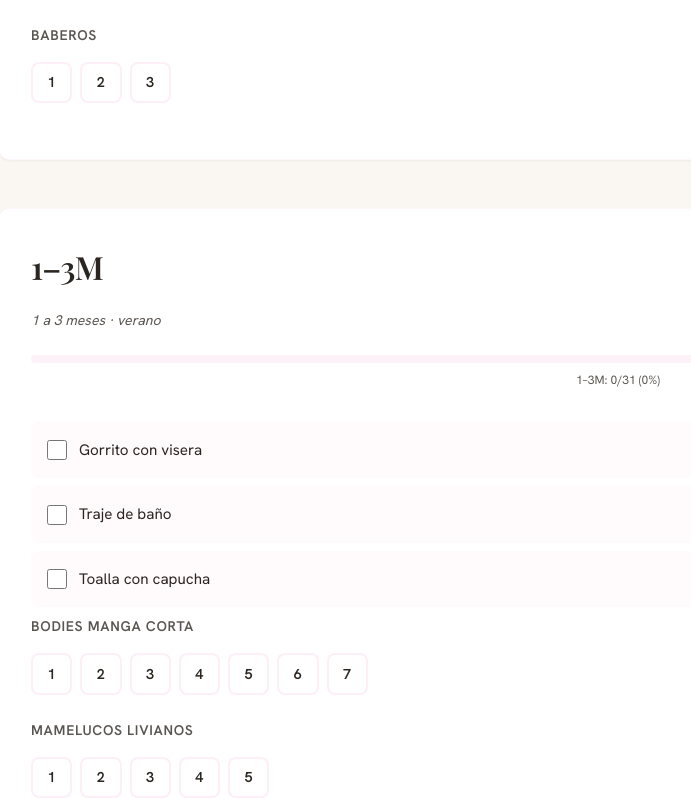
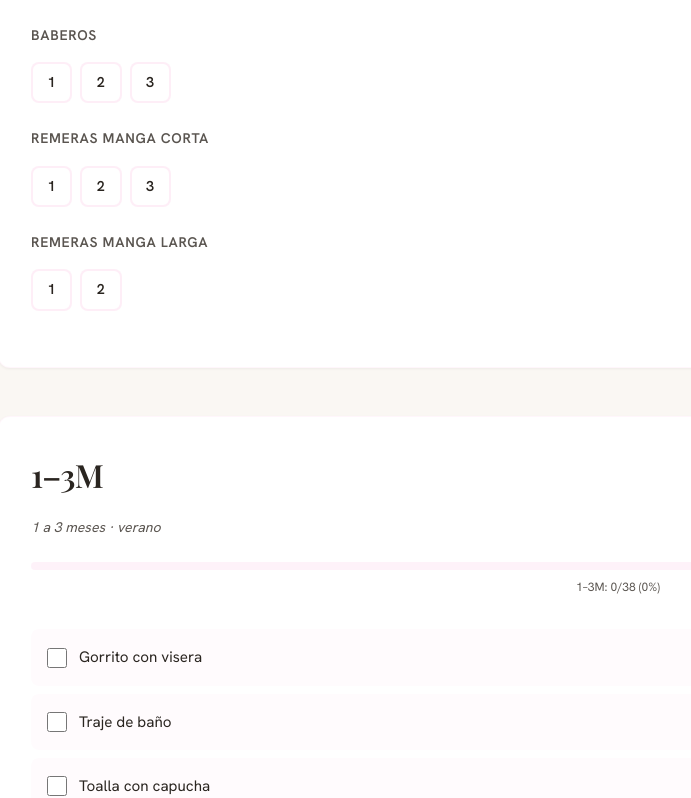
Before and after one commit to Gasudg/wishlist-bebe, a Next.js app: page / in a window 1280 px wide. Shown: the part 1472-2270 px from the top of the page, without its empty margins (22-713 px from the left). Built offline with nearby package versions, Linux system fonts and the light colour scheme; no server answers; the database is empty.

Commit message:
Agregar remeras manga corta y larga por etapa según estación

```diff
--- a/app/data/checklist.ts
+++ b/app/data/checklist.ts
@@ -43,6 +43,18 @@ export const CHECKLIST_SECTIONS: ChecklistSection[] = [
         section: "RN",
       },
       { id: "rn_7", label: "Baberos", quantity: 3, section: "RN" },
+      {
+        id: "rn_8",
+        label: "Remeras manga corta",
+        quantity: 3,
+        section: "RN",
+      },
+      {
+        id: "rn_9",
+        label: "Remeras manga larga",
+        quantity: 2,
+        section: "RN",
+      },
     ],
   },
   {
@@ -91,6 +103,18 @@ export const CHECKLIST_SECTIONS: ChecklistSection[] = [
         id: "1_3m_9",
         label: "Pantalones livianos",
         quantity: 3,
+        section: "1–3M",
+      },
+      {
+        id: "1_3m_10",
+        label: "Remeras manga corta",
+        quantity: 5,
+        section: "1–3M",
+      },
+      {
+        id: "1_3m_11",
+        label: "Remeras manga larga",
+        quantity: 2,
         section: "1–3M",
       },
     ],
@@ -145,6 +169,18 @@ export const CHECKLIST_SECTIONS: ChecklistSection[] = [
         id: "3_6m_8",
         label: "Pantalones abrigados",
         quantity: 5,
+        section: "3–6M",
+      },
+      {
+        id: "3_6m_9",
+        label: "Remeras manga larga",
+        quantity: 5,
+        section: "3–6M",
+      },
+      {
+        id: "3_6m_10",
+        label: "Remeras manga corta",
+        quantity: 2,
         section: "3–6M",
       },
     ],
```
